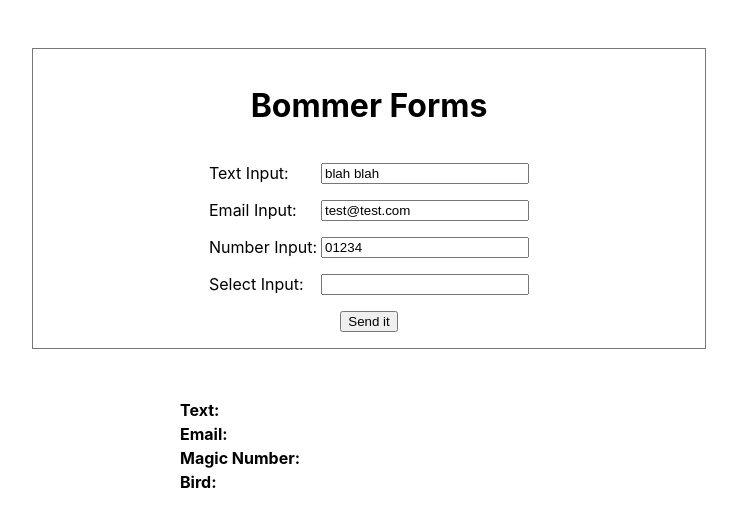
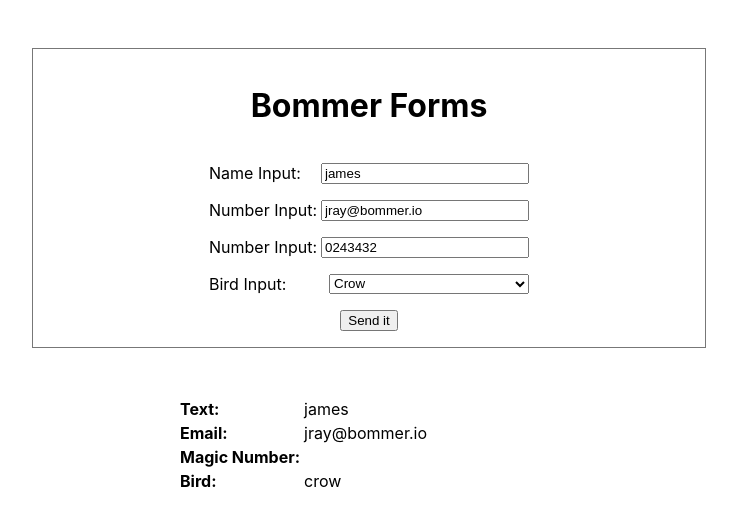
Before and after one commit to leahdessin/bommer-forms, a React (Create React App) app: page / in a window 1280 px wide. Shown: the top 526 px of the page, without its empty margins (271-1008 px from the left). Built offline with nearby package versions, Linux system fonts and the light colour scheme.

Commit message:
lifted state to App.tsx; added state management for results box

```diff
--- a/src/App.tsx
+++ b/src/App.tsx
@@ -4,22 +4,28 @@ import BommerForm from "./BommerForm";
 import BommerFormResultBox from "./BommerFormResultBox";
 
 export default function App() {
+    const [formResults, setFormResults] = useState({
+        // also functions as initial state to `bommerFormData`
+        textInput: "james",
+        emailInput: "jray@bommer.io",
+        numberInput: "0243432",
+        birdInput: "crow",
+    })
+
     const [bommerFormData, setBommerFormData] = useState({
-        textInput: "",
-        emailInput: "",
-        numberInput: "",
-        birdInput: "",
+        ...formResults
     })
 
     const populateResultBox = (e:FormEvent) => {
-        console.log('test');
+        // only update result box on submit action
+        setFormResults({...bommerFormData});
         e.preventDefault();
     }
 
     return (
         <>
-            <BommerForm handleSubmit={populateResultBox}/>
-            <BommerFormResultBox />
+            <BommerForm formData={bommerFormData} setFormData={setBommerFormData} handleSubmit={populateResultBox}/>
+            <BommerFormResultBox resultData={formResults} />
         </>
 
     );
--- a/src/BommerForm.js
+++ b/src/BommerForm.js
@@ -1,20 +1,25 @@
-import React, { useState } from 'react';
 import BommerFormField from "./BommerFormField";
 
 export default function BommerForm(props) {
-    const [textFieldValue, setTextFieldValue] = useState('blah blah');
-    const [emailFieldValue, setEmailFieldValue] = useState('test@test.com');
-    const [numberFieldValue, setNumberFieldValue] = useState('01234');
-    const [birdFieldValue, setBirdFieldValue] = useState('falcon');
 
     return (
         <form onSubmit={(e)=>{props.handleSubmit(e)}}>
             <h1>Bommer Forms</h1>
-            <BommerFormField fieldType='text' fieldValue={textFieldValue} setFieldValue={setTextFieldValue} />
-            <BommerFormField fieldType='email' fieldValue={emailFieldValue} setFieldValue={setEmailFieldValue} />
-            <BommerFormField fieldType='number' fieldValue={numberFieldValue} setFieldValue={setNumberFieldValue} />
+            <BommerFormField>
+                <span>Name Input:</span>
+                <input type="text" onChange={(e) => props.setFormData({...props.formData, textInput: e.target.value})} value={props.formData.textInput} />
+            </BommerFormField>
+            <BommerFormField>
+                <span>Number Input:</span>
+                <input type="email" onChange={(e) => props.setFormData({...props.formData, emailInput: e.target.value})} value={props.formData.emailInput} />
+            </BommerFormField>
+            <BommerFormField>
+                <span>Number Input:</span>
+                <input type="number" onChange={(e) => props.setFormData({...props.formData, numberInput: e.target.value})} value={props.formData.numberInput} />
+            </BommerFormField>
             <BommerFormField fieldType='select'>
-                <select onChange={(e) => setBirdFieldValue(e.target.value)} value={birdFieldValue}>
+                <span>Bird Input:</span>
+                <select onChange={(e) => props.setFormData({...props.formData, birdInput: e.target.value})} value={props.formData.birdInput}>
                     <option value="owl">Owl</option>
                     <option value="crow">Crow</option>
                     <option value="falcon">Falcon</option>
--- a/src/BommerFormField.js
+++ b/src/BommerFormField.js
@@ -1,11 +1,10 @@
 import React from "react";
 
-export default function BommerFormField({fieldType, fieldValue, setFieldValue}) {
+export default function BommerFormField(props) {
     return (
         <div className="form-field">
             <label>
-                <span>{fieldType} Input:</span>
-                <input type={fieldType} onChange={(e) => setFieldValue( e.target.value)} value={fieldValue} />
+                { props.children }
             </label>
         </div>
     )
--- a/src/BommerFormResultBox.js
+++ b/src/BommerFormResultBox.js
@@ -1,7 +1,7 @@
 import React from 'react';
 import './App.css';
 
-export default function BommerFormResultBox() {
+export default function BommerFormResultBox(props) {
 
     return (
 
@@ -11,25 +11,25 @@ export default function BommerFormResultBox() {
                     <td>
                         <b>Text:</b>
                     </td>
-                    <td></td>
+                    <td>{props.resultData.textInput}</td>
                 </tr>
                 <tr>
                     <td>
                         <b>Email:</b>
                     </td>
-                    <td></td>
+                    <td>{props.resultData.emailInput}</td>
                 </tr>
                 <tr>
                     <td>
                         <b>Magic Number:</b>
                     </td>
-                    <td></td>
+                    <td>{props.resultData.numbertInput}</td>
                 </tr>
                 <tr>
                     <td>
                         <b>Bird:</b>
                     </td>
-                    <td></td>
+                    <td>{props.resultData.birdInput}</td>
                 </tr>
             </table>
         </div>
```
